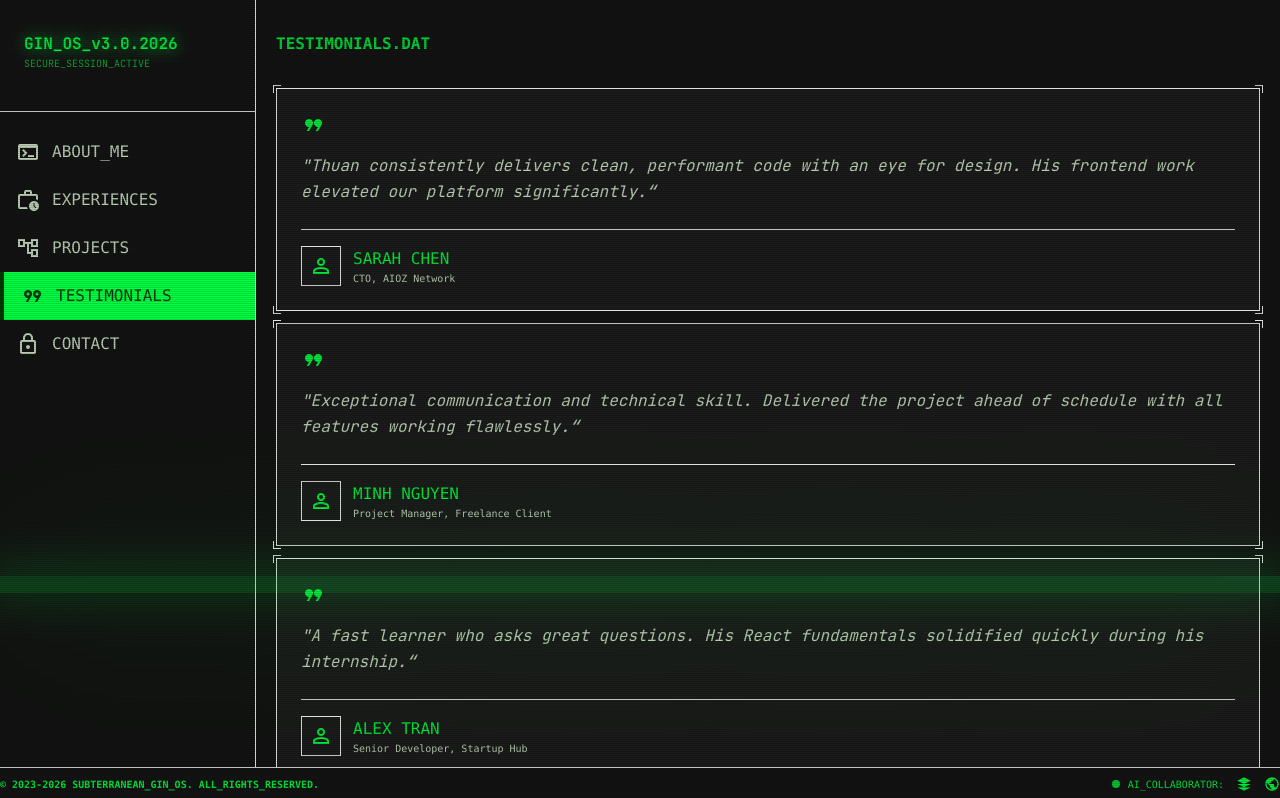
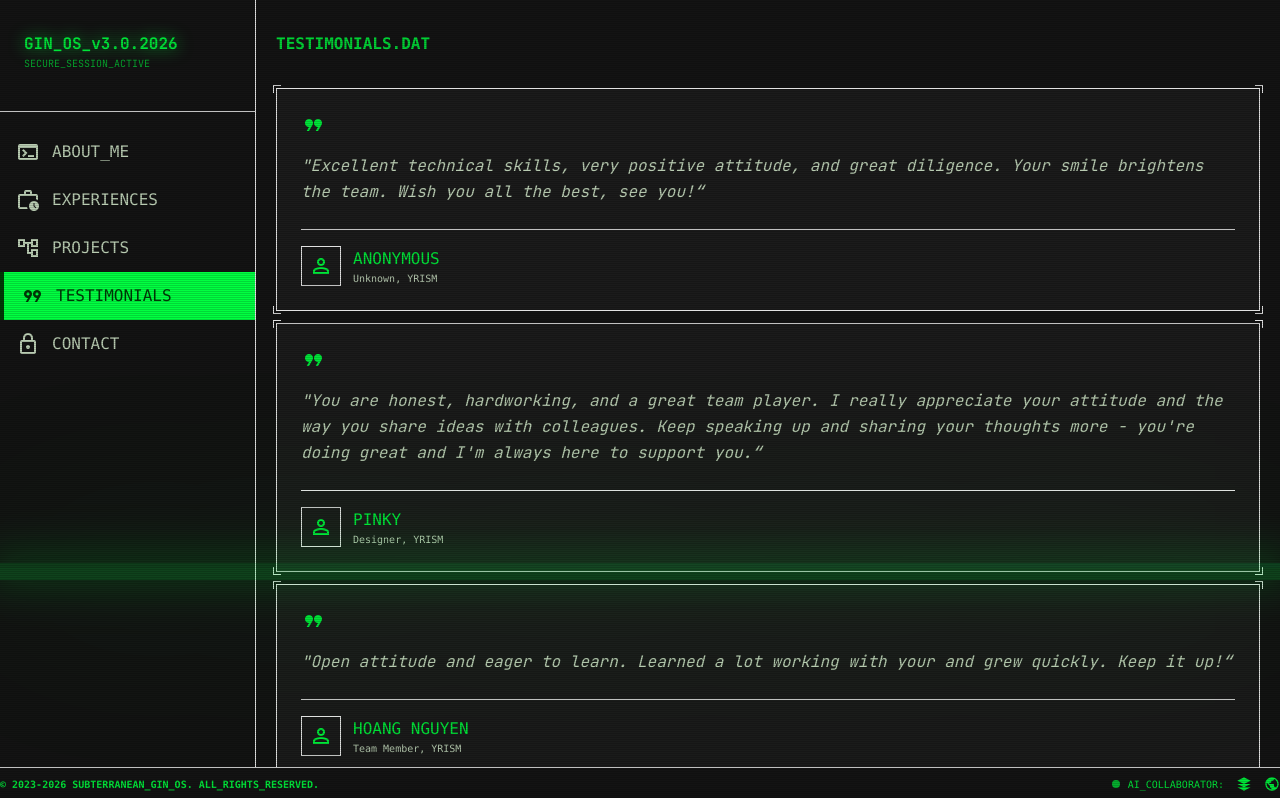
Before and after one commit to ginn1111/maxtrix-portfolio, a Next.js app: page /testimonials in a window 1280 px wide. Shown: the top 798 px of the page. Built offline with nearby package versions, Linux system fonts and the light colour scheme.

Commit message:
feat: testimonials section update content

```diff
--- a/components/sections/testimonials-section.tsx
+++ b/components/sections/testimonials-section.tsx
@@ -5,28 +5,22 @@ import { DigitalFlicker } from "../ui/glitch-text";
 
 const TESTIMONIALS = [
   {
-    name: "Sarah Chen",
-    role: "CTO, AIOZ Network",
+    name: "Anonymous",
+    role: "Unknown, YRISM",
     quote:
-      "Thuan consistently delivers clean, performant code with an eye for design. His frontend work elevated our platform significantly.",
+      "Excellent technical skills, very positive attitude, and great diligence. Your smile brightens the team. Wish you all the best, see you!",
   },
   {
-    name: "Minh Nguyen",
-    role: "Project Manager, Freelance Client",
+    name: "Pinky",
+    role: "Designer, YRISM",
     quote:
-      "Exceptional communication and technical skill. Delivered the project ahead of schedule with all features working flawlessly.",
+      "You are honest, hardworking, and a great team player. I really appreciate your attitude and the way you share ideas with colleagues. Keep speaking up and sharing your thoughts more - you're doing great and I'm always here to support you.",
   },
   {
-    name: "Alex Tran",
-    role: "Senior Developer, Startup Hub",
+    name: "Hoang Nguyen",
+    role: "Team Member, YRISM",
     quote:
-      "A fast learner who asks great questions. His React fundamentals solidified quickly during his internship.",
-  },
-  {
-    name: "Lisa Park",
-    role: "Product Owner, E-Commerce Platform",
-    quote:
-      "Thuan integrated Stripe and Meilisearch seamlessly. The search experience and payment flow were exactly what we needed.",
+      "Open attitude and eager to learn. Learned a lot working with your and grew quickly. Keep it up!",
   },
 ];
 
@@ -90,7 +84,7 @@ export function TestimonialsSection() {
               ref={(el) => {
                 if (el !== null) cardsRef.current[i] = el;
               }}
-              className="relative p-6 border border-outline-variant bg-surface-container-low opacity-0"
+              className="relative p-6 border border-outline-variant bg-surface-container-low opacity-0 size-full flex flex-col"
             >
               <div className="crosshair crosshair-tl" />
               <div className="crosshair crosshair-tr" />
@@ -108,7 +102,7 @@ export function TestimonialsSection() {
                 &quot;{t.quote}&ldquo;
               </p>
 
-              <div className="flex items-center gap-3 border-t border-outline-variant pt-4">
+              <div className="flex items-center gap-3 border-t border-outline-variant pt-4 mt-auto">
                 <div className="w-10 h-10 border border-primary-fixed-dim flex items-center justify-center">
                   <span className="material-symbols-outlined text-primary-fixed-dim text-sm">
                     person
@@ -116,7 +110,7 @@ export function TestimonialsSection() {
                 </div>
                 <div>
                   <p className="font-mono text-label-sm text-primary-fixed-dim uppercase">
-                    {t.name}
+                    <DigitalFlicker>{t.name}</DigitalFlicker>
                   </p>
                   <p className="font-mono text-[10px] text-on-surface-variant">
                     {t.role}
```
